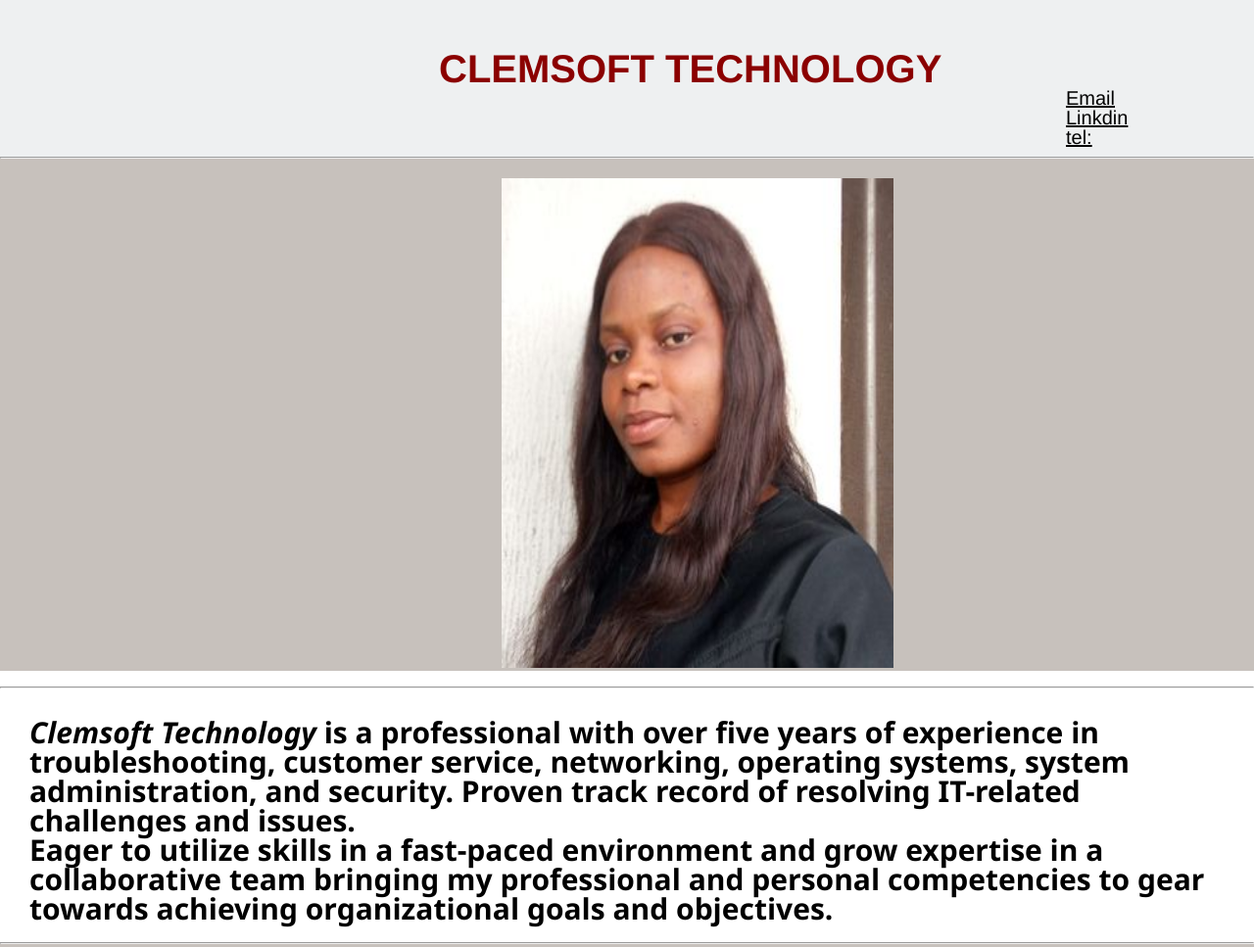
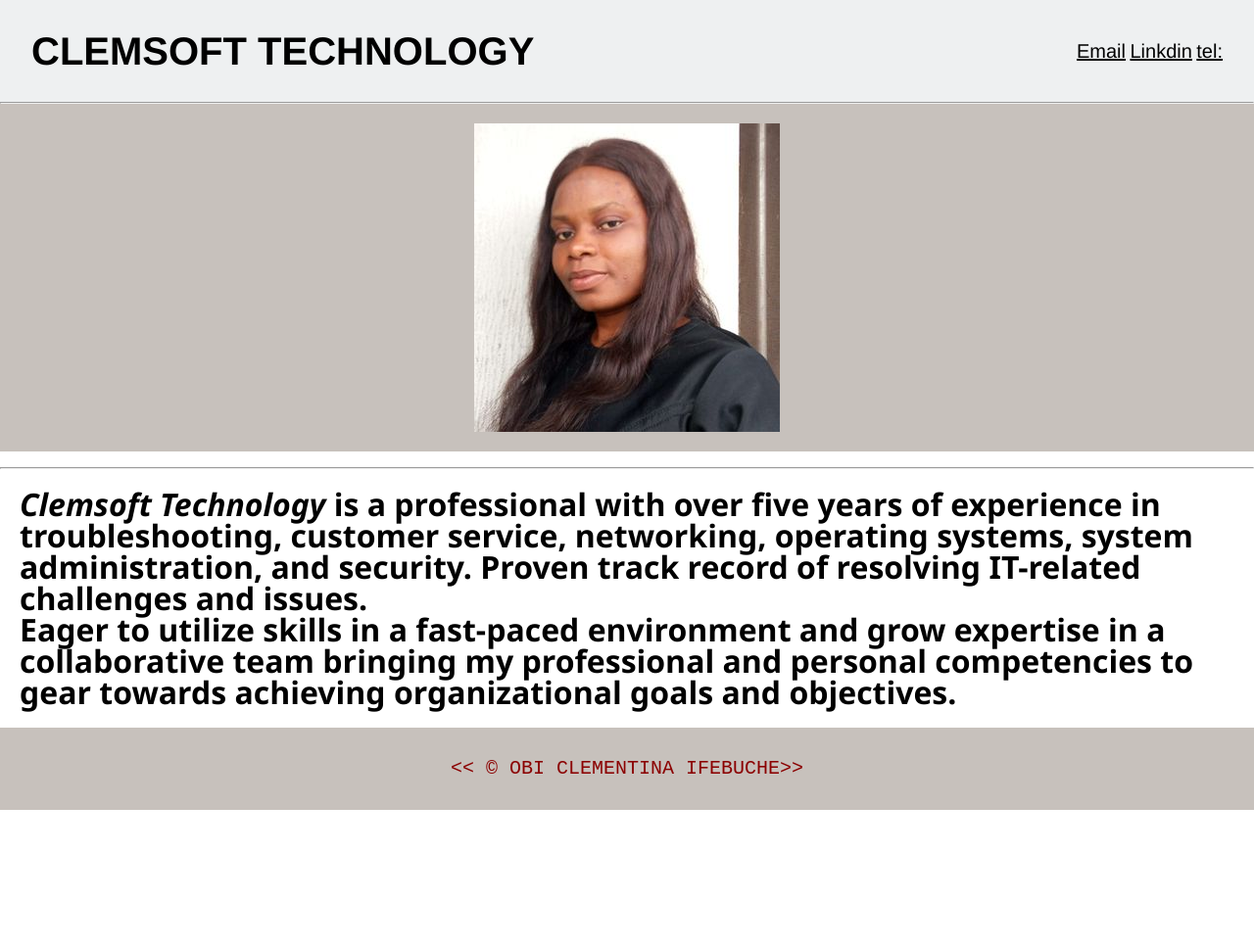
Before and after one commit to Clementify/LESSON3_TASK6_OBI_CLEMENTINA, a website: page index.html in a window 1280 px wide. Shown: the top 967 px of the page at 98% size. After the commit the page ends 827 px from the top, so only its background shows below. Drawn offline with Linux system fonts and the light colour scheme.

Commit message:
my final commit

```diff
--- a/css/style.css
+++ b/css/style.css
@@ -1,16 +1,84 @@
-html, body, div, span, applet, object, iframe,
-h1, h2, h3, h4, h5, h6, p, blockquote, pre,
-a, abbr, acronym, address, big, cite, code,
-del, dfn, em, img, ins, kbd, q, s, samp,
-small, strike, strong, sub, sup, tt, var,
-b, u, i, center,
-dl, dt, dd, ol, ul, li,
-fieldset, form, label, legend,
-table, caption, tbody, tfoot, thead, tr, th, td,
-article, aside, canvas, details, embed,
-figure, figcaption, footer, header, hgroup,
-menu, nav, output, ruby, section, summary,
-time, mark, audio, video {
+html,
+body,
+div,
+span,
+applet,
+object,
+iframe,
+h1,
+h2,
+h3,
+h4,
+h5,
+h6,
+p,
+blockquote,
+pre,
+a,
+abbr,
+acronym,
+address,
+big,
+cite,
+code,
+del,
+dfn,
+em,
+img,
+ins,
+kbd,
+q,
+s,
+samp,
+small,
+strike,
+strong,
+sub,
+sup,
+tt,
+var,
+b,
+u,
+i,
+center,
+dl,
+dt,
+dd,
+ol,
+ul,
+li,
+fieldset,
+form,
+label,
+legend,
+table,
+caption,
+tbody,
+tfoot,
+thead,
+tr,
+th,
+td,
+article,
+aside,
+canvas,
+details,
+embed,
+figure,
+figcaption,
+footer,
+header,
+hgroup,
+menu,
+nav,
+output,
+ruby,
+section,
+summary,
+time,
+mark,
+audio,
+video {
     margin: 0;
     padding: 0;
     border: 0;
@@ -18,8 +86,17 @@
     vertical-align: baseline;
 }
 
-article, aside, details, figcaption, figure,
-footer, header, hgroup, menu, nav, section {
+article,
+aside,
+details,
+figcaption,
+figure,
+footer,
+header,
+hgroup,
+menu,
+nav,
+section {
     display: block;
 }
 
@@ -28,17 +105,21 @@
     width: 100%;
 }
 
-ol, ul {
+ol,
+ul {
     list-style: none;
 }
 
-blockquote, q {
+blockquote,
+q {
     quotes: none;
 }
 
-blockquote::before, blockquote::after,
-q::before, q::after {
-	content: '';
+blockquote::before,
+blockquote::after,
+q::before,
+q::after {
+    content: "";
     content: none;
 }
 
@@ -49,91 +130,101 @@
 
 /* Do not write a css rule above here! Use the space below  */
 
-
 /* Write your css below here */
 
-*{box-sizing: border-box;
+* {
+    box-sizing: border-box;
     margin: 0;
     padding: 0;
 }
+
+.container {
+    display: flex;
+    flex-direction: column;
+    min-height: 100vh;
+}
 header {
     background-color: hsl(200, 10%, 94%);
-	height: 20vh;
-	font-family: 'Franklin Gothic Medium', 'Arial Narrow', Arial, sans-serif;
+    font-family: "Franklin Gothic Medium", "Arial Narrow", Arial, sans-serif;
     justify-items: auto;
+    padding: 2rem ;
+    display: flex;
+    flex-direction: column;
+    align-items: center;
+    justify-content: space-between;
 }
-h1{
-	font-size: 40px;
-	padding-left: 35%;
-	padding-top: 50px;
+h1 {
+    font-size: 22px;
+}
 
-
-}
-h1:hover{
+h1:hover {
     color: darkred;
 }
-a{
+
+a {
     color: black;
-	padding-left: 85%;
-	padding-bottom: 60%;
     font-size: 20px;
-	position: static;
 }
-a:hover{
+a:hover {
     color: burlywood;
 }
-main{
-
+main {
+    flex: 1;
     height: 100vh;
-	width: 100vw;
-
+    /* width: 100vw; */
 }
-.img{
+.img {
     background-color: #c7c1bc;
-	padding-left: 40%;
-	padding-top: 20px;
-
+    padding: 20px;
+    display: flex;
+    align-items: center;
+    justify-content: center;
 }
-.img:hover{
+.img:hover {
     animation-duration: 5ms;
 }
 
-
-.aside-right{
-	padding-left: 30px;
-	padding-top: 30px;
-	padding-right: 30px;
-	height: 40vh;
-	font-size: 30px;
-justify-content: center;
-font-weight: 600;
-font-family: 'Segoe UI', Tahoma, Geneva, Verdana, sans-serif;
+img {
+    max-width: 100%;
 }
 
-
-
-footer{
-	background-color:#c7c1bc;
-	font-size: 20px;
-	height: 10vh;
-	color: darkred;
-	padding-left: 45%;
-	padding-top: 20px;
-	position: static;
-	font-display: 40px;
+.aside-right {
+    padding: 20px;
+    font-size: 1rem;
+    /* justify-content: center; */
+    font-weight: 600;
+    font-family: "Segoe UI", Tahoma, Geneva, Verdana, sans-serif;
 }
 
+footer {
+    background-color: #c7c1bc;
+    font-size: 20px;
+    padding: 2rem;
+    color: darkred;
+    font-display: 40px;
+    margin-top: auto;
+    display: grid;
+    place-items: center;
+}
 
 /* MEDIA QUERRIES */
 
- @media screen and ( width: >= 475;){
-	h1{
-		font-size: 10px;
+@media screen and (width >= 768px) {
+    h1 {
+        font-size: 40px;
     }
-	.img{
-		width: 400px;
+    /* .img {
+        width: 400px; */
+
+    a {
+        /* display: none; */
     }
-a{
-	display: none;
+
+    .aside-right {
+        font-size: 2rem;
+    }
+
+    header {
+        flex-direction: row;
     }
 }
--- a/index.html
+++ b/index.html
@@ -4,11 +4,12 @@
         <meta charset="UTF-8" />
         <meta http-equiv="X-UA-Compatible" content="IE=edge" />
         <meta name="viewport" content="width=device-width, initial-scale=1.0" />
-        <link rel="icon" href="./images/DSC_6033.JPG">
+        <link rel="icon" href="./images/DSC_6033.JPG" />
         <title>My Portfolio</title>
         <link rel="stylesheet" href="./css/style.css" />
     </head>
     <body>
+        <div class="container">
             <header>
                 <h1>CLEMSOFT TECHNOLOGY</h1>
                 <nav>
@@ -24,8 +25,6 @@
                     <img
                         src="./images/profile pix.jpg"
                         alt="my profile picture"
-                    width="400"
-                    height="500"
                     />
                 </div>
                 <br />
@@ -40,16 +39,17 @@
                     </p>
 
                     <p>
-                    Eager to utilize skills in a fast-paced environment and grow
-                    expertise in a collaborative team bringing my professional
-                    and personal competencies to gear towards achieving
-                    organizational goals and objectives.
+                        Eager to utilize skills in a fast-paced environment and
+                        grow expertise in a collaborative team bringing my
+                        professional and personal competencies to gear towards
+                        achieving organizational goals and objectives.
                     </p>
                 </div>
             </main>
-        <hr />
+            <!-- <hr /> -->
             <footer>
                 <code>&lt;&lt; &copy; OBI CLEMENTINA IFEBUCHE&gt;&gt;</code>
             </footer>
+        </div>
     </body>
 </html>
```
Lines whose indentation alone changed are shown as unchanged.
